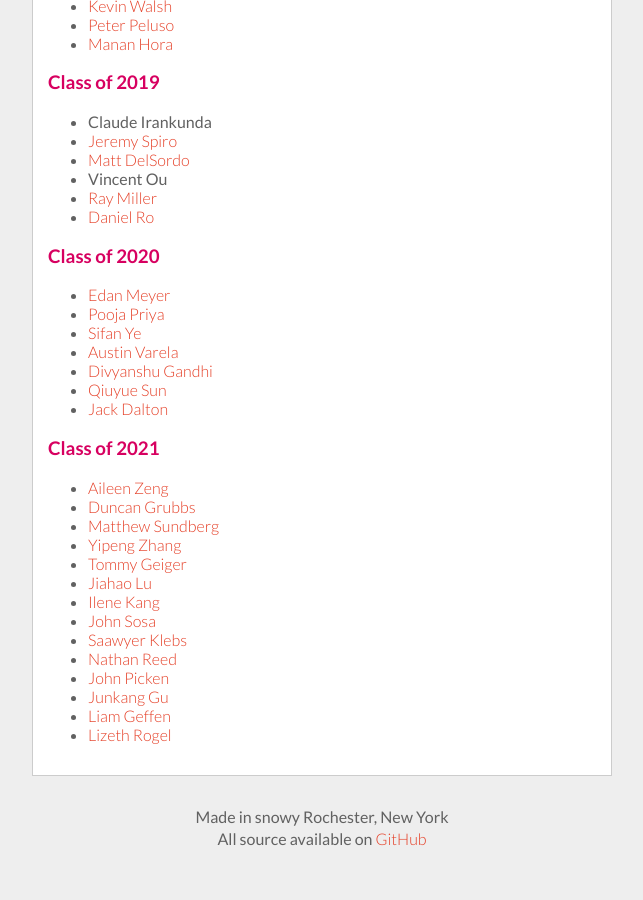
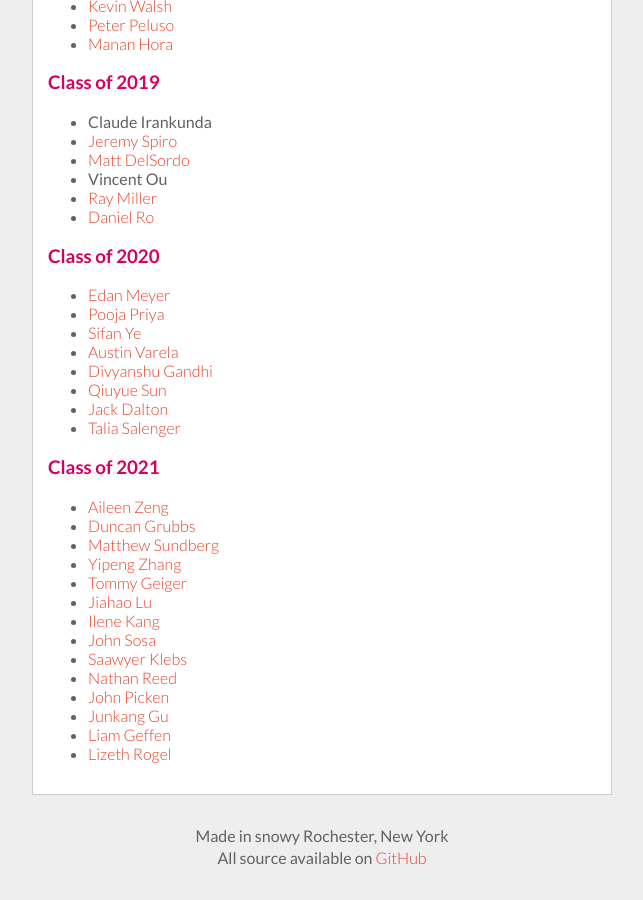
Before and after one commit to RocHack/rochack.org, a Jekyll site: the page built from about.html, in a window 1280 px wide and 900 px high, scrolled down 2127 px. Shown: the whole window, without its empty margins (318-961 px from the left). Built offline with Jekyll 4.4.1, drawn with Linux system fonts in a browser that asks for light colours.

Commit message:
added Talia Salenger

```diff
--- a/about.html
+++ b/about.html
@@ -212,6 +212,9 @@ members:
     -
         name: Jack Dalton
         link: https://github.com/definitelynotavirus
+    -
+        name: Talia Salenger
+        link: https://github.com/tsalenger
 
     2021:
     -
```
